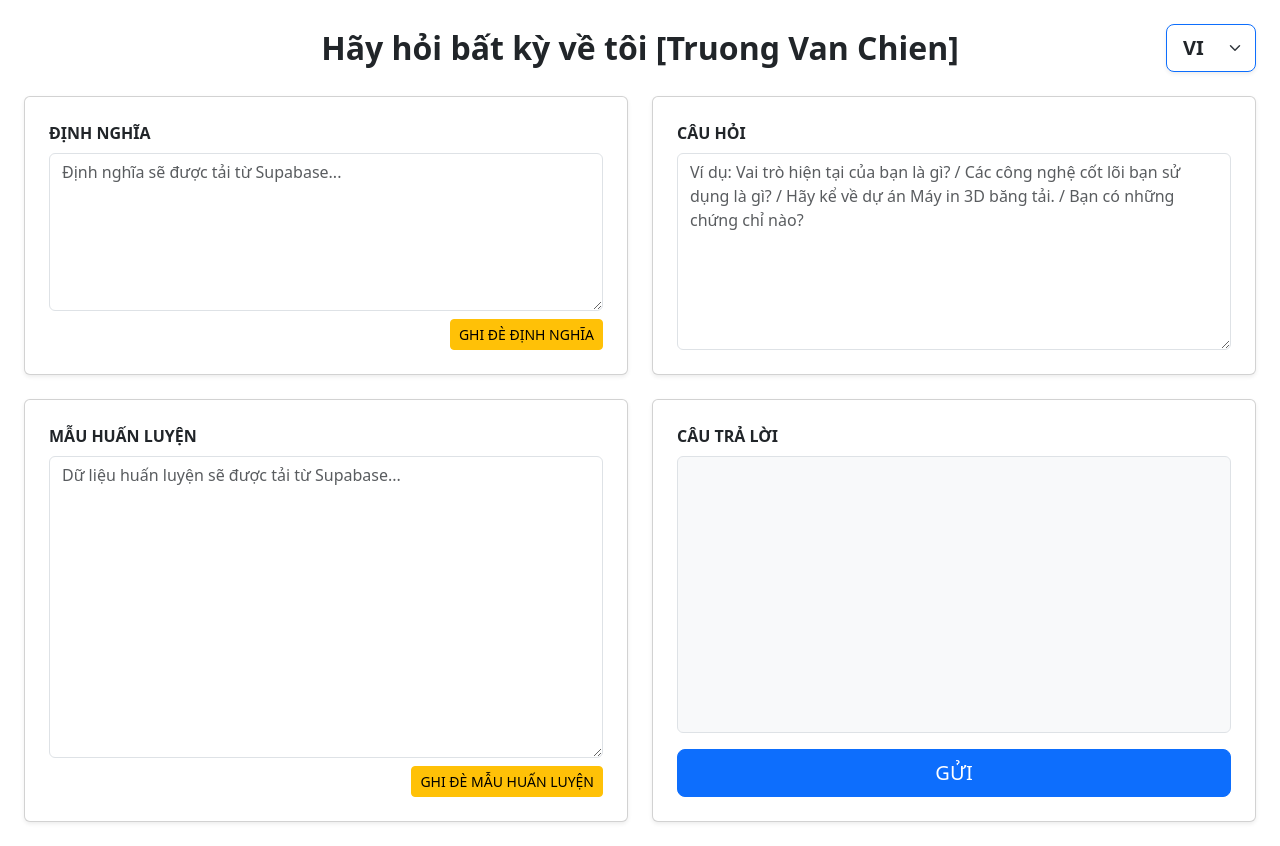
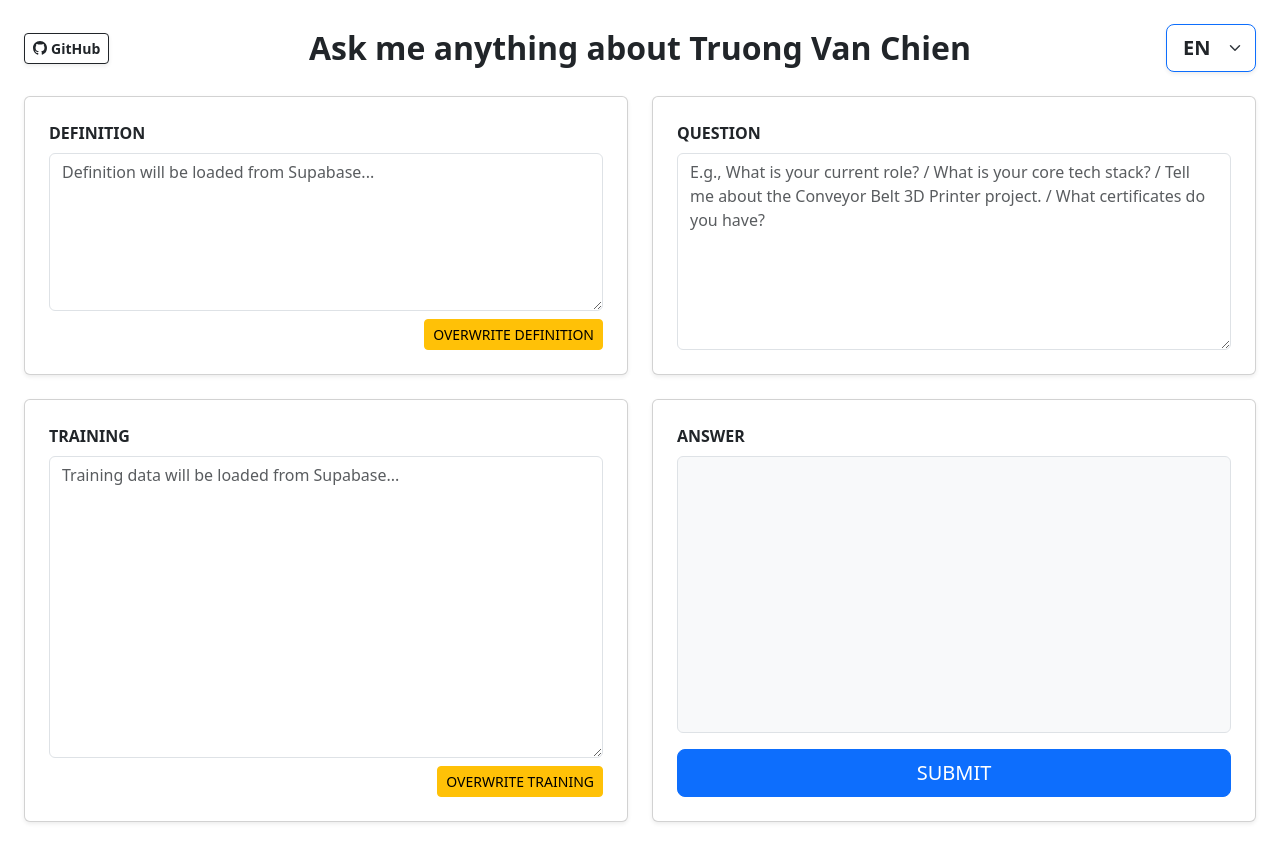
Before and after one commit to truong0vanchien/botchien, a Flask app: page / in a window 1280 px wide. Run offline with Flask 3, Linux system fonts and the light colour scheme; some libraries are stand-ins or nearby versions.

Commit message:
add details

```diff
--- a/static/js/main.js
+++ b/static/js/main.js
@@ -87,7 +87,7 @@ window.i18n = {
   }
 };
 
-window.currentLang = localStorage.getItem('lang') || 'vi';
+window.currentLang = localStorage.getItem('lang') || 'en';
 
 function setLanguage(lang) {
   window.currentLang = lang;
--- a/templates/index.jinja
+++ b/templates/index.jinja
@@ -4,6 +4,12 @@
 <div class="container-fluid px-4 mt-4">
 <div class="d-flex justify-content-between align-items-center mb-4">
 <div style="width: 150px;">
+<a href="https://github.com/truong0vanchien/botchien" target="_blank" class="btn btn-outline-dark btn-sm fw-semibold shadow-sm d-inline-flex align-items-center gap-1">
+  <svg xmlns="http://www.w3.org/2000/svg" width="14" height="14" fill="currentColor" class="bi bi-github" viewBox="0 0 16 16">
+    <path d="M8 0C3.58 0 0 3.58 0 8c0 3.54 2.29 6.53 5.47 7.59.4.07.55-.17.55-.38 0-.19-.01-.82-.01-1.49-2.01.37-2.53-.49-2.69-.94-.09-.23-.48-.94-.82-1.13-.28-.15-.68-.52-.01-.53.63-.01 1.08.58 1.23.82.72 1.21 1.87.87 2.33.66.07-.52.28-.87.51-1.07-1.78-.2-3.64-.89-3.64-3.95 0-.87.31-1.59.82-2.15-.08-.2-.36-1.02.08-2.12 0 0 .67-.21 2.2.82.64-.18 1.32-.27 2-.27s1.36.09 2 .27c1.53-1.04 2.2-.82 2.2-.82.44 1.1.16 1.92.08 2.12.51.56.82 1.27.82 2.15 0 3.07-1.87 3.75-3.65 3.95.29.25.54.73.54 1.48 0 1.07-.01 1.93-.01 2.2 0 .21.15.46.55.38A8.01 8.01 0 0 0 16 8c0-4.42-3.58-8-8-8"/>
+  </svg>
+  GitHub
+</a>
 </div>
 <h2 class="mb-0 text-center flex-grow-1 fw-bold" data-i18n="Ask me anything about Truong Van Chien">Ask me anything about Truong Van Chien</h2>
 <div style="width: 150px;" class="text-end">
```
Also changed, not shown: README.md.
